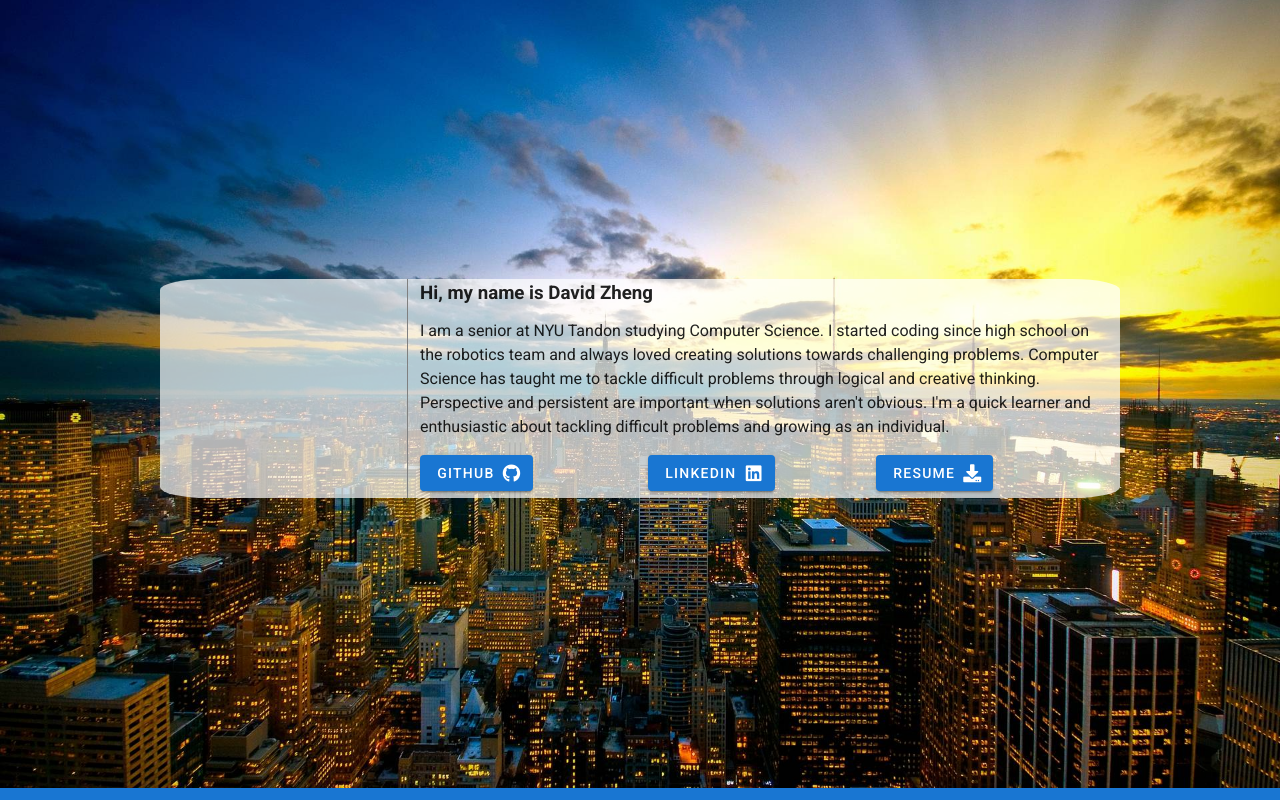
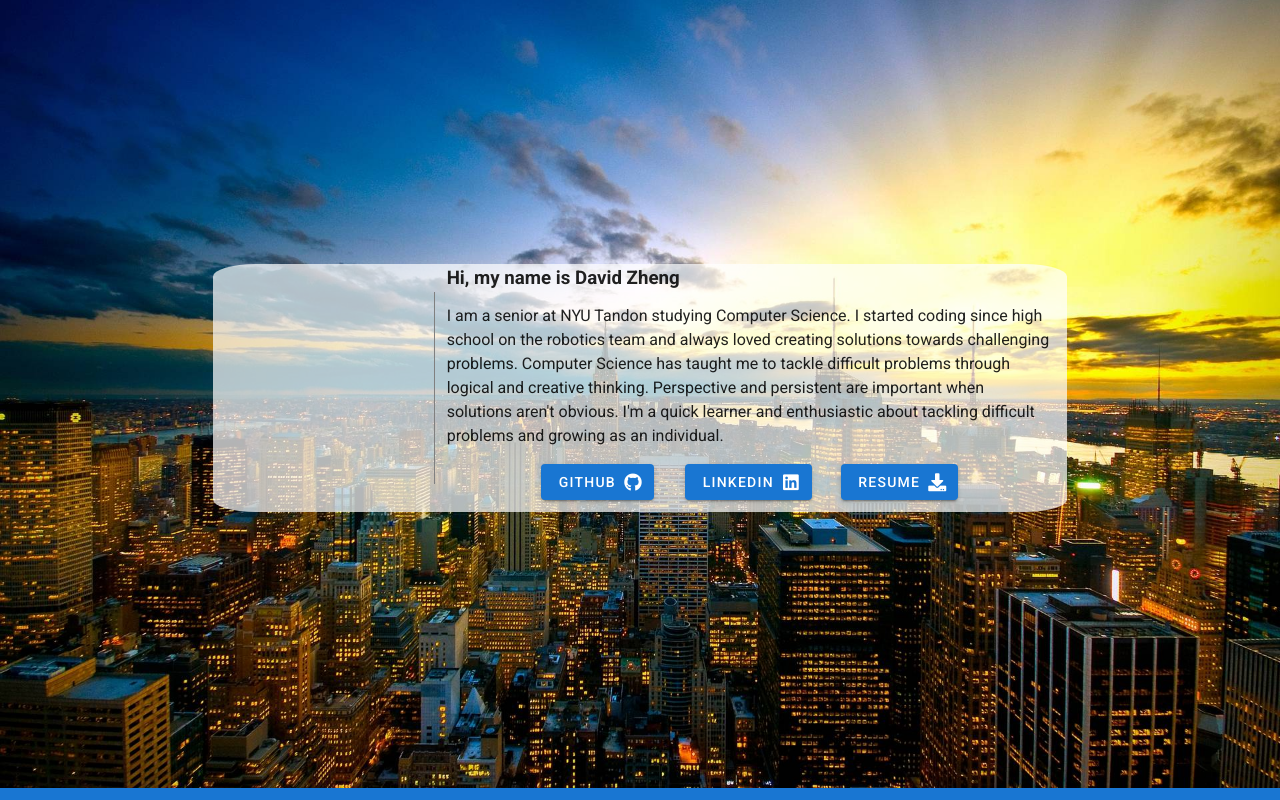
Before and after one commit to DavidDev21/portfolioSite-v2, a Vue app in the folder site/: page / in a window 1280 px wide. Shown: the top 800 px of the page. Built offline with nearby package versions, Linux system fonts and the light colour scheme.

Commit message:
added contact section, made buttons into flex_column on small screen

```diff
--- a/site/src/views/Main.vue
+++ b/site/src/views/Main.vue
@@ -1,14 +1,15 @@
 <template>
   <div>
-    <v-container class="container_style" fluid pt-0>
+    <v-container class="container_style" fluid py-0>
       <!-- Profile Card Section / Top Intro Section-->
       <v-layout id="profile" class="profile_section" justify-center align-center row wrap py-5>
-        <v-flex xs10 sm9>
-<!-- Profile Card -->
+        <v-flex xs10 sm10 md8>
+                  <!-- Profile Card -->
                   <v-container class="profile_card px-4">
                       <v-layout row wrap px-3>
                       <!-- Company Logo -->
-                      <v-flex class="border-right" xs12 sm3 align-self-center pr-3>
+                      <!-- sm3 -->
+                      <v-flex class="border-right" xs12 md3 align-self-center pr-3>
                           <v-container>
                               <v-layout column align-center justify-center>
                                   <v-flex align-self-center>
@@ -19,9 +20,10 @@
                           </v-container>
                       </v-flex>
                       <!-- Profile Summary (right side of card) -->
-                      <v-flex xs12 sm9 pl-3>
+                      <!-- sm9 -->
+                      <v-flex xs12 md9 pl-3>
                           <v-container>
-                          <v-layout row wrap mb-3>
+                          <v-layout row wrap mb-1>
                               <v-flex>
                               <h3 class="">Hi, my name is David Zheng</h3>
                               </v-flex>
@@ -36,15 +38,15 @@
                                     and growing as an individual. </p>
                               </v-flex>
                           </v-layout>
-                          <v-layout row wrap justify-center align-center>
-                            <v-flex xs4>
-                              <v-btn class="mr-3 btn_hover" color="primary" target="_blank" href="https://github.com/DavidDev21">Github <v-icon right>fab fa-github</v-icon></v-btn>
+                          <v-layout class="flex_column" row wrap justify-center align-center text-center>
+                            <v-flex xs4 sm3 mb-3>
+                              <v-btn class="btn_hover" color="primary" target="_blank" href="https://github.com/DavidDev21">Github <v-icon right>fab fa-github</v-icon></v-btn>
                             </v-flex>
-                            <v-flex xs4>
-                                <v-btn class="mr-3 btn_hover" color="primary" target="_blank" href="https://www.linkedin.com/in/david-zheng-977746b2/">LinkedIn <v-icon right>fab fa-linkedin</v-icon></v-btn>
+                            <v-flex xs4 sm3 mb-3>
+                              <v-btn class="btn_hover" color="primary" target="_blank" href="https://www.linkedin.com/in/david-zheng-977746b2/">LinkedIn <v-icon right>fab fa-linkedin</v-icon></v-btn>
                             </v-flex>
-                            <v-flex xs4>
-                                <v-btn class="mr-3 btn_hover" color="primary" href="David_Zheng_Resume_Clean.pdf" download="David Zheng Resume">Resume <v-icon right>fas fa-download</v-icon></v-btn>
+                            <v-flex xs4 sm3 mb-3>
+                              <v-btn class="btn_hover" color="primary" href="David_Zheng_Resume_Clean.pdf" download="David Zheng Resume">Resume <v-icon right>fas fa-download</v-icon></v-btn>
                             </v-flex>
                           </v-layout>
                           </v-container>
@@ -54,7 +56,7 @@
         </v-flex>
       </v-layout>
       <!-- Experience Section -->
-      <v-layout id="experience" class="primary" row wrap justify-center>
+      <v-layout id="experience" class="primary" row wrap justify-center py-5>
         <v-flex class="" xs10 sm9>
           <v-container py-5 mb-5>
             <!-- Section Header -->
@@ -240,6 +242,31 @@
       </v-layout>
       <!-- End of Education Section -->
       <!-- Contact Me Section -->
+      <v-layout id="contact" class="contact_section" row wrap justify-center align-center>
+        <v-flex xs11 sm9>
+          <v-container>
+            <v-layout class="text-white" row wrap justify-center align-center text-center pb-5 mb-5>
+              <v-flex xs12>
+                <h1>You reached the end! Feel free to learn more or reach out to me!</h1>
+              </v-flex>
+            </v-layout>
+            <v-layout row wrap justify-center>
+              <v-flex xs3 sm2 text-center>
+                <v-btn class="btn_hover" color="primary" target="_blank" href="https://github.com/DavidDev21"><v-icon>fab fa-github</v-icon></v-btn>
+              </v-flex>
+              <v-flex xs3 sm2 text-center>
+                <v-btn class="btn_hover" color="primary" target="_blank" href="https://www.linkedin.com/in/david-zheng-977746b2/"><v-icon>fab fa-linkedin</v-icon></v-btn>
+              </v-flex>
+              <v-flex xs3 sm2 text-center>
+                <v-btn class="btn_hover" color="primary" target="_blank" href="David_Zheng_Resume_Clean.pdf" download="David Zheng Resume"><v-icon>fas fa-download</v-icon></v-btn>
+              </v-flex>
+              <v-flex xs3 sm2 text-center>
+                <v-btn class="btn_hover" color="primary" target="_blank" href="mailto:david.zheng@nyu.edu"><v-icon>fas fa-envelope</v-icon></v-btn>
+              </v-flex>
+            </v-layout>
+          </v-container>
+        </v-flex>
+      </v-layout>
       <!-- End of Contact Me Section -->
     </v-container>
     <!-- End of main container -->
@@ -255,6 +282,10 @@
     border-right: 1.5px solid gray;
     height: 175px;
   }
+  .border-right
+  {
+    border-right: 1px solid grey;
+  }
 }
 /* Medium */
 @media only screen and (min-width: 601px) and (max-width: 959px) {
@@ -266,13 +297,12 @@
 }
 
 /* Small */
-@media only screen and (min-width: 600px) {
-  .border-right
+@media only screen and (max-width: 600px) {
+  .flex_column
   {
-    border-right: 1px solid grey;
+    flex-direction: column !important;
   }
 }
-
 
 .test
 {
@@ -331,7 +361,12 @@ a:Hover
   border-right: 10px solid #8F1AF1;
   height: 100px;
 }
-
+/* Button Hover */
+.btn_hover:Hover
+{
+  background-color:lightblue !important;
+  transform: scale(1.09);
+}
 /* Profile Section */
 .profile_img
 {
@@ -346,16 +381,6 @@ a:Hover
 {
   border-radius: 5%;
   background-color: rgba(255,255,255,0.7);
-}
-
-/* Button Hover */
-.btn_hover:Hover
-{
-  background-color:lightblue !important;
-  transform: scale(1.09);
-}
-.container_style
-{
 }
 
 /* Profile Section */
@@ -415,6 +440,14 @@ a:Hover
   color: gray;
 }
 
+/* Contact Section */
+.contact_section
+{
+  background-image: url("../assets/computer_bg.jpg");
+  background-size: cover;
+  background-attachment: fixed;
+  height: 100vh;
+}
 </style>
 
 <script>
```
Also changed, not shown: site/src/assets/computer_bg.jpg (added), 1 other file (tests, documents, lock files or other folders).
